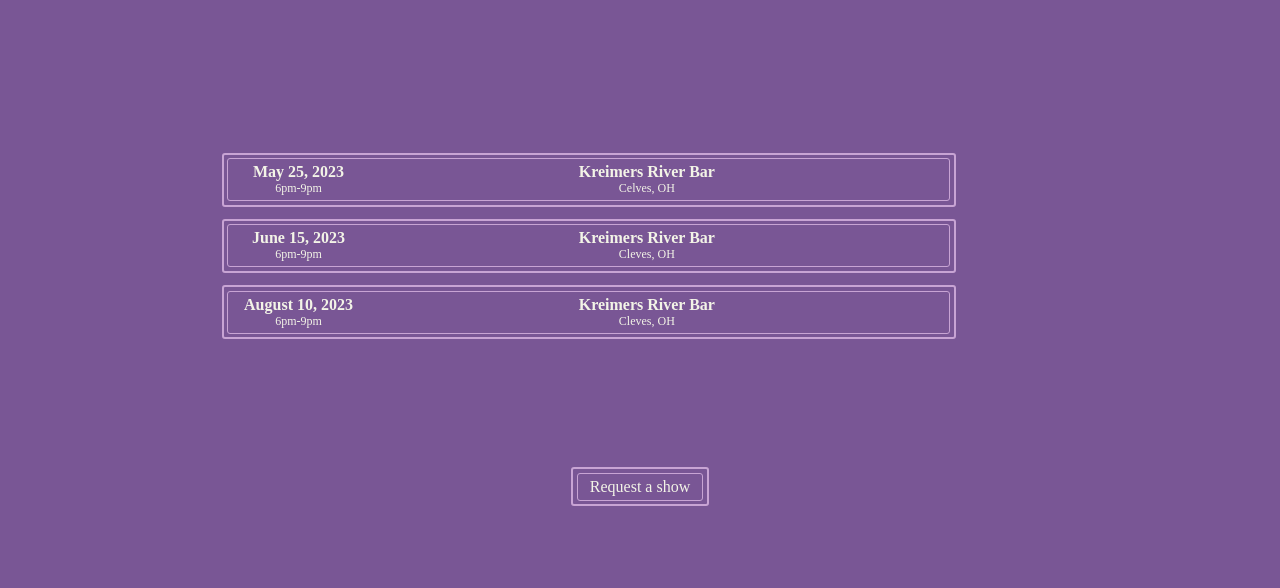
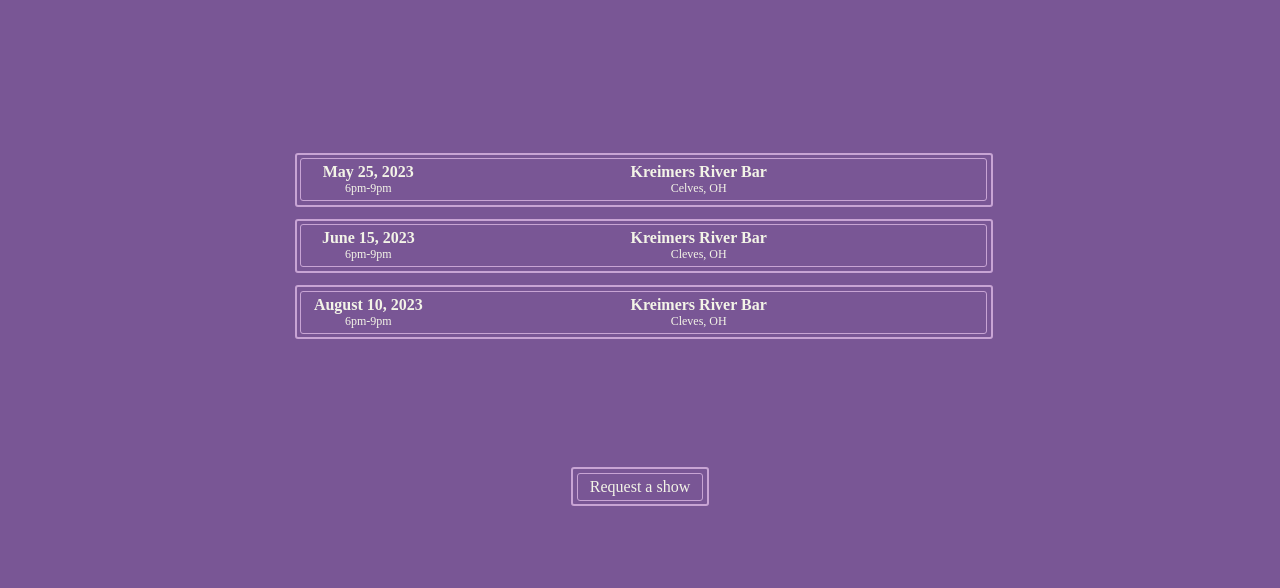
Before and after one commit to sammywroge/samalesandri, a plain HTML site: page shows.html in a window 1280 px wide. Shown: the part 212-800 px from the top of the page. Drawn offline with Linux system fonts and the light colour scheme; a web font is replaced by a local one.

Commit message:
show dates

```diff
--- a/shows.html
+++ b/shows.html
@@ -37,21 +37,18 @@
     <main class="shows">
 
         <div class="dates">
-            <div><span>
+            <div class="nodate"><span>
                 <div><p><strong>May 25, 2023</strong></p><p>6pm-9pm</p></div>
                 <div><p><strong><a href="https://www.bierhauswest.net/" target="_blank">Kreimers River Bar</a></strong></p><p>Celves, OH</p></div>
             </span></div>
-            <span class="nodate"></span>
-            <div><span>
+            <div class="nodate"><span>
                 <div><p><strong>June 15, 2023</strong></p><p>6pm-9pm</p></div>
                 <div><p><strong><a href="https://www.bierhauswest.net/" target="_blank">Kreimers River Bar</a></strong></p><p>Cleves, OH</p></div>
             </span></div>
-            <span class="nodate"></span>
-            <div><span>
+            <div class="nodate"><span>
                 <div><p><strong>August 10, 2023</strong></p><p>6pm-9pm</p></div>
                 <div><p><strong><a href="https://www.bierhauswest.net/" target="_blank">Kreimers River Bar</a></strong></p><p>Cleves, OH</p></div>
             </span></div>
-            <span class="nodate"></span>
             <!--
             <div><span>
                 <div><p><strong>Nov. 1, 2022</strong></p><p>7pm-8pm</p></div>
--- a/stylesheet.css
+++ b/stylesheet.css
@@ -514,7 +514,6 @@ img{
     width: 100%;
     align-items: center;
     justify-content: center;
-    margin-left: 2.25rem;
 }
 .dates>div>span{
     border: 1px solid #c8a4d4;
@@ -526,6 +525,9 @@ img{
     display: grid;
     grid-template-columns: 2fr 5fr;
     align-items: center;
+}
+.nodate{
+    grid-column: 1/3;
 }
 @media (min-width: 895px){
     .dates>div>span{
```
